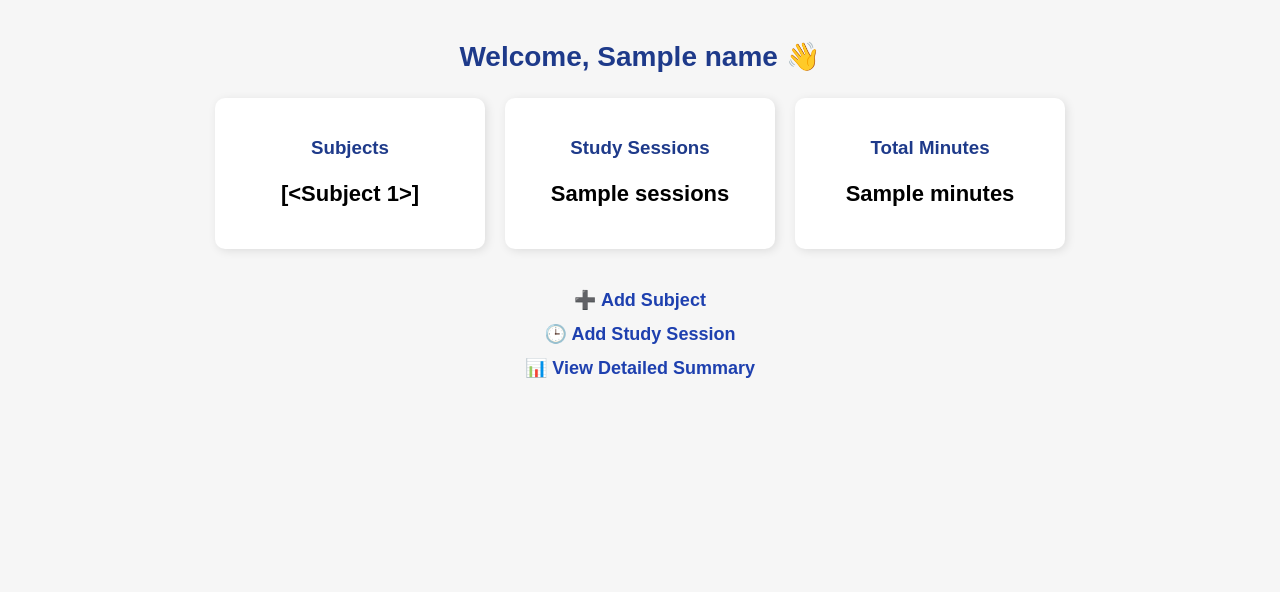
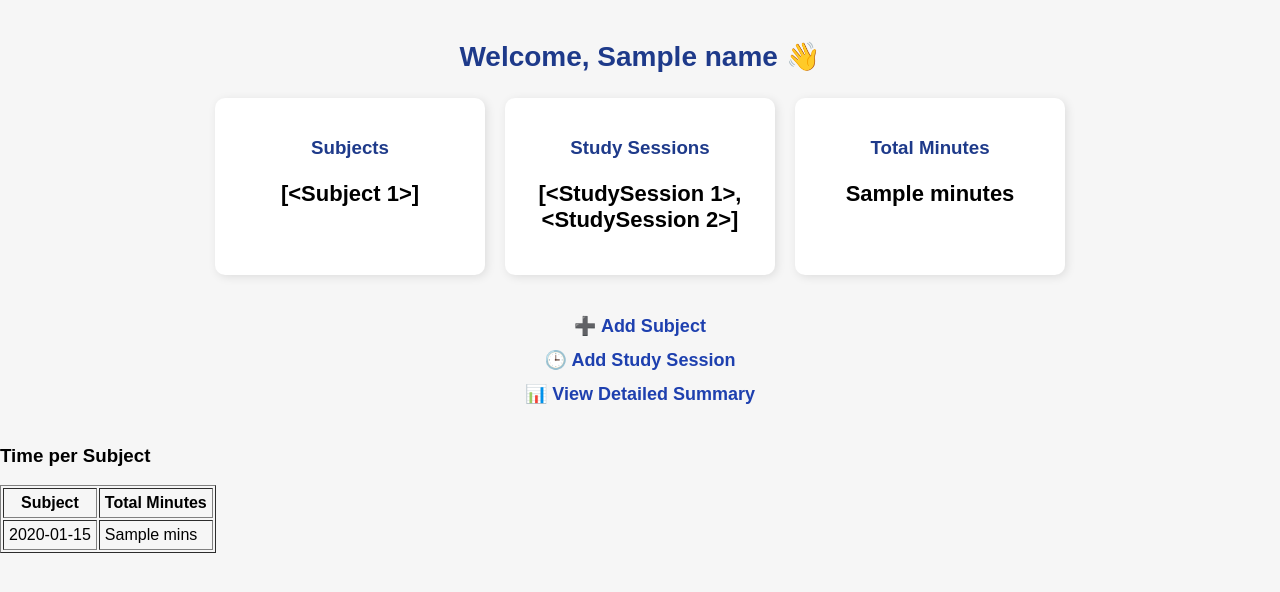
Before and after one commit to ArunJaiswal777/Study_planner, a Flask app: template templates/dashboard.html in a window 1280 px wide. Shown: the part 51-643 px from the top of the page. Run offline with Flask 3, Linux system fonts and the light colour scheme; the template is opened without the code that fills it: values that come from a table or form of the project are taken from there, most other values are stand-ins (such as "Sample title", 1, 10 or a date in 2020).

Commit message:
added study session date support and fixed yesterday db data handlnig error

```diff
--- a/app.py
+++ b/app.py
@@ -1,5 +1,6 @@
 from flask import Flask, render_template, request, redirect, url_for, session
 from database import db
+from datetime import date, datetime
 
 app = Flask(__name__)
 
@@ -92,7 +93,7 @@
 @app.route("/")
 @login_required
 def home():
-    return render_template("home.html")
+    return render_template("dashboard.html")
 
 
 # ------------------- SUBJECT -------------------
@@ -103,23 +104,26 @@
     user_subjects = Subject.query.filter_by(user_id=session["user_id"]).all()
     return render_template("subject.html", subjects=user_subjects)
 
-
-@app.route("/add_subject", methods=["POST"])
+@app.route("/add_subject", methods=["GET", "POST"])
 @login_required
 def add_subject():
-    name = request.form.get("name")
-    difficulty = request.form.get("difficulty")
+    if request.method == "POST":
+        name = request.form.get("name")
+        difficulty = request.form.get("difficulty")
 
-    new_subject = Subject(
-        name=name,
-        difficulty=difficulty,
-        user_id=session["user_id"]
-    )
+        new_subject = Subject(
+            user_id=session["user_id"],
+            name=name,
+            difficulty=difficulty
+        )
 
-    db.session.add(new_subject)
-    db.session.commit()
+        db.session.add(new_subject)
+        db.session.commit()
 
-    return redirect(url_for("subject_page"))
+        return redirect("/add_subject")
+
+    return render_template("add_subject.html")
+
 
 
 @app.route("/edit_subject/<int:id>", methods=["GET", "POST"])
@@ -156,25 +160,37 @@
 @login_required
 def session_page():
     subjects = Subject.query.filter_by(user_id=session["user_id"]).all()
-    return render_template("session.html", subjects=subjects)
+    from datetime import date
+    return render_template("session.html", subjects=subjects, today=date.today().isoformat())
 
 
-@app.route("/add_session", methods=["POST"])
+@app.route("/add_session", methods=["GET", "POST"])
 @login_required
 def add_session():
-    subject_id = request.form.get("subject_id")
-    duration = int(request.form.get("duration"))
+    subjects = Subject.query.filter_by(user_id=session["user_id"]).all()
 
-    new_session = StudySession(
-        subject_id=subject_id,
-        duration=duration,
-        user_id=session["user_id"]
-    )
+    if request.method == "POST":
+        subject_id = request.form.get("subject_id")
+        duration = int(request.form.get("duration"))
+        date_value = request.form.get("date")
 
-    db.session.add(new_session)
-    db.session.commit()
+        # Convert to real date object
+        date_obj = datetime.strptime(date_value, "%Y-%m-%d").date()
 
-    return redirect(url_for("session_page"))
+        new_session = StudySession(
+            subject_id=subject_id,
+            duration=duration,
+            date=date_obj,
+            user_id=session["user_id"]
+        )
+
+        db.session.add(new_session)
+        db.session.commit()
+
+        return redirect(url_for("summary"))
+
+    return render_template("session.html", subjects=subjects, today=date.today())
+
 
 
 @app.route("/edit_session/<int:id>", methods=["GET", "POST"])
@@ -228,7 +244,6 @@
         total_time=total_time
     )
 
-
 @app.route("/dashboard")
 @login_required
 def dashboard():
@@ -239,18 +254,30 @@
 
     total_minutes = db.session.query(
         db.func.sum(StudySession.duration)
-    ).filter_by(user_id=user_id).scalar() or 0
+    ).filter(
+        StudySession.user_id == user_id
+    ).scalar() or 0
 
-    # Fetch username for display
-    user = User.query.get(user_id)
+    # TIME SPLIT
+    time_per_subject = db.session.query(
+        Subject.name,
+        db.func.sum(StudySession.duration)
+    ).join(
+        StudySession, StudySession.subject_id == Subject.id
+    ).filter(
+        Subject.user_id == user_id
+    ).group_by(
+        Subject.name
+    ).all()
 
     return render_template(
         "dashboard.html",
-        name=user.username,
-        subjects=total_subjects,
-        sessions=total_sessions,
-        minutes=total_minutes
+        total_subjects=total_subjects,
+        total_sessions=total_sessions,
+        total_minutes=total_minutes,
+        time_per_subject=time_per_subject
     )
+
 
 
 # ------------------- RUN APP -------------------
--- a/models/session.py
+++ b/models/session.py
@@ -1,7 +1,9 @@
 from database import db
+from datetime import date
 
 class StudySession(db.Model):
     id = db.Column(db.Integer, primary_key=True)
     user_id = db.Column(db.Integer, db.ForeignKey('user.id'))
     subject_id = db.Column(db.Integer, db.ForeignKey('subject.id'), nullable=False)
     duration = db.Column(db.Integer, nullable=False)
+    date = db.Column(db.Date, default=date.today, nullable=False)
--- a/templates/dashboard.html
+++ b/templates/dashboard.html
@@ -128,7 +128,7 @@
 
 
     <div class="links">
-        <a href="/subject">➕ Add Subject</a>
+        <a href="/add_subject">➕ Add Subject</a>
         <a href="/session">🕒 Add Study Session</a>
         <a href="/summary">📊 View Detailed Summary</a>
     </div>
@@ -153,3 +153,17 @@
 
 </body>
 </html>
+<h3>Time per Subject</h3>
+<table border="1" cellpadding="5">
+<tr>
+    <th>Subject</th>
+    <th>Total Minutes</th>
+</tr>
+
+{% for s, mins in time_per_subject %}
+<tr>
+    <td>{{ s }}</td>
+    <td>{{ mins }}</td>
+</tr>
+{% endfor %}
+</table>
--- a/templates/summary.html
+++ b/templates/summary.html
@@ -19,5 +19,5 @@
     <p>{{ total_time }} minutes</p>
 
     <br>
-    <a href="/">Home</a>
+    <a href="/dashboard">Home</a>
 </div>
```
Also changed, not shown: templates/add_subject.html (added, +22 -0 lines), templates/session.html (+14 -16 lines), templates/subject.html (+1 -11 lines), instance/study.db.
